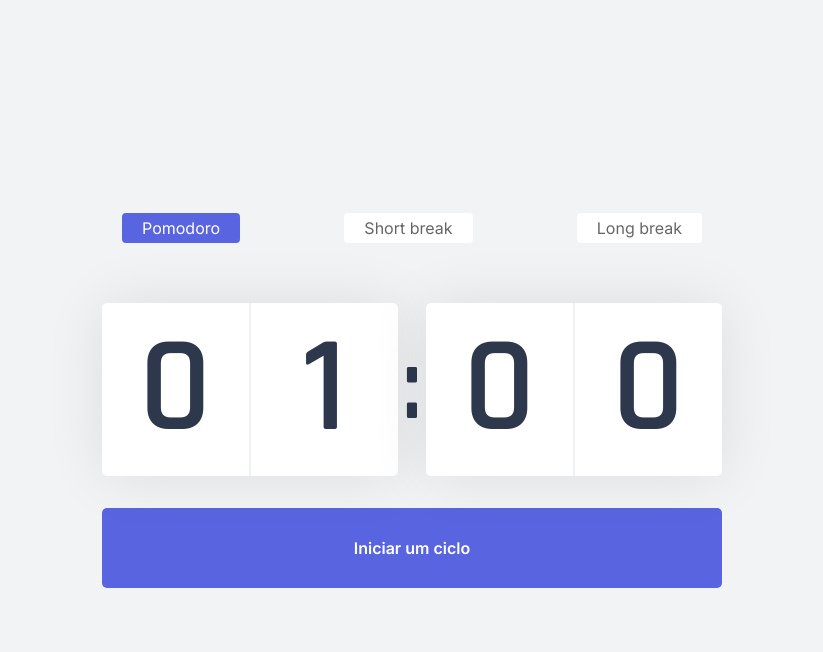
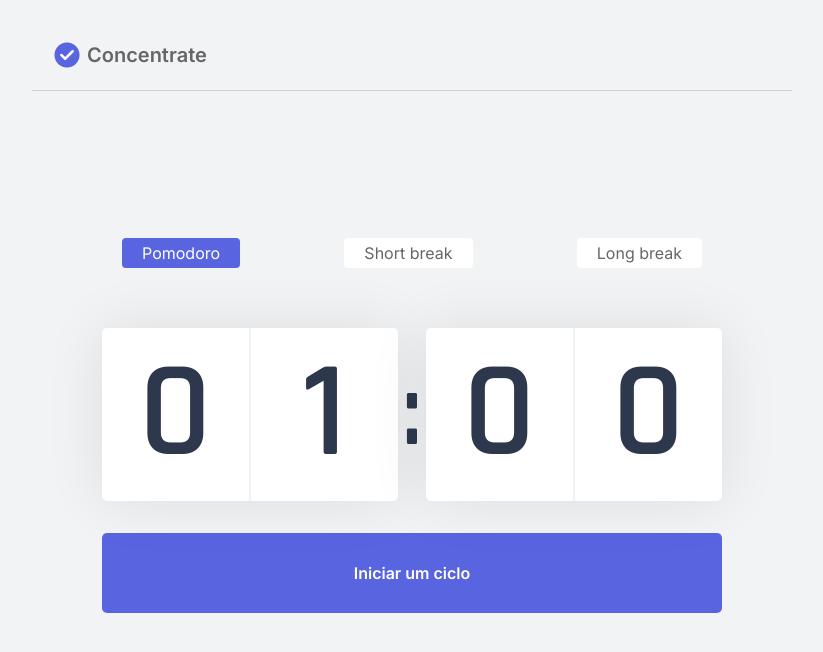
Before and after one commit to victorlirafront/speak-ai, a Next.js app: page / in a window 1280 px wide. Shown: the top 652 px of the page, without its empty margins (228-1051 px from the left). Built offline with nearby package versions, Linux system fonts and the light colour scheme.

Commit message:
feat: add header

```diff
--- /dev/null
+++ b/src/components/Header.tsx
@@ -0,0 +1,15 @@
+import styles from '../styles/components/Header.module.css';
+import Image from 'next/image';
+
+function Header() {
+  return (
+    <header className={styles.header}>
+      <div className={styles.logoBox}>
+        <Image width={30} height={30} src="/check-new.png" alt="check-icon" />
+        <h1>Concentrate</h1>
+      </div>
+    </header>
+  );
+}
+
+export default Header;
--- a/src/pages/index.tsx
+++ b/src/pages/index.tsx
@@ -4,6 +4,7 @@ import styles from '../styles/pages/Home.module.css';
 import { Countdown } from '../components/Countdown';
 import { CountdownProvider } from '../contexts/CountdownContext';
 import PomodoroOptions from '../components/PomodoroOptions';
+import Header from '../components/Header';
 
 interface HomeProps {
   level: number;
@@ -15,9 +16,10 @@ export default function Home(props: HomeProps) {
   return (
     <div className={styles.container}>
       <Head>
-        <title>Inicio | concentrate</title>
+        <title>Start | concentrate</title>
       </Head>
       <CountdownProvider>
+        <Header />
         <section>
           <PomodoroOptions />
           <div>
--- /dev/null
+++ b/src/styles/components/Header.module.css
@@ -0,0 +1,18 @@
+.header {
+  padding: 0 20px;
+  width: 760px;
+  margin: 0 auto;
+  padding-bottom: 20px;
+  border-bottom: 1px solid #d3d2d2;
+}
+
+.header .logoBox {
+  display: flex;
+  align-items: center;
+}
+
+.header .logoBox h1 {
+  font-size: 20px;
+  font-weight: bolder;
+  margin-left: 5px;
+}
```
Also changed, not shown: public/check-new.png (added).
